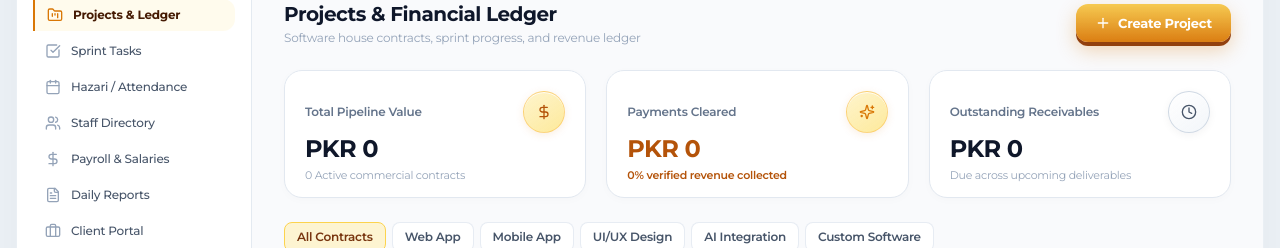
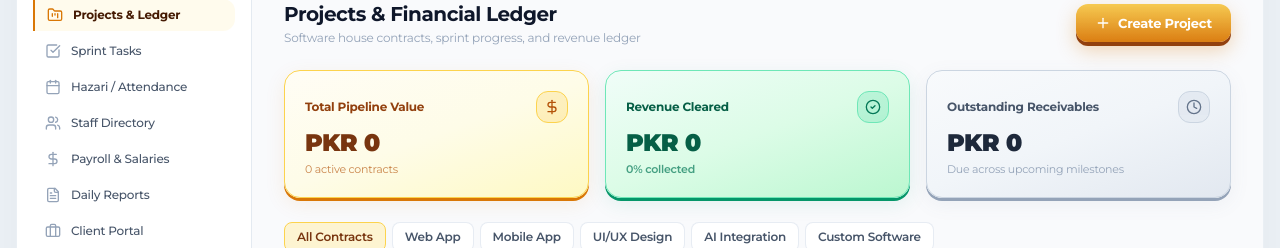
Before and after one commit to Big-Dady-46/Hanzie-Management, a Next.js app: page / in a window 1280 px wide. Both pictures are taken after a click on the button "Projects & Ledger". Shown: the part 140-388 px from the top of the page. Built offline with nearby package versions, Linux system fonts and the light colour scheme; no server answers.

Commit message:
feat: Luxury 2D top KPI boxes & unified Hazari attendance panel

```diff
--- a/components/AttendanceView.tsx
+++ b/components/AttendanceView.tsx
@@ -73,9 +73,11 @@ export default function AttendanceView() {
         </div>
       </div>
 
-      {/* Clean Presence Counters */}
-      <div className="clean-card p-4 flex flex-wrap items-center justify-between gap-4">
-        <div className="flex items-center gap-3">
+      {/* Unified Presence + Tabs Panel */}
+      <div className="clean-card overflow-hidden">
+        {/* Top Row: Status pills + Office shift */}
+        <div className="p-3.5 flex flex-wrap items-center justify-between gap-3 border-b border-slate-100">
+          <div className="flex items-center gap-2 flex-wrap">
             <div className="px-3 py-1.5 rounded-xl flex items-center gap-2 text-xs font-bold text-amber-950 bg-amber-50 border border-amber-300">
               <span className="w-2 h-2 rounded-full bg-amber-500 animate-pulse" />
               <span>{workingCount} Working</span>
@@ -92,15 +94,14 @@ export default function AttendanceView() {
               <span>{offlineCount} Offline</span>
             </div>
           </div>
-
           <span className="text-xs text-slate-500 font-medium">
             Office Shift: <strong className="text-slate-800">09:00 AM - 06:00 PM</strong>
           </span>
         </div>
 
-      {/* Sub Tabs */}
-      <div className="clean-card p-1.5 flex flex-wrap items-center justify-between gap-3">
-        <div className="flex items-center gap-1.5">
+        {/* Bottom Row: Sub Tabs + Department Filter */}
+        <div className="px-2 py-1.5 flex flex-wrap items-center justify-between gap-3">
+          <div className="flex items-center gap-1">
             {[
               { id: 'live_board', label: 'Live Hazari Floor' },
               { id: 'cleaners', label: 'Hygiene & Cleaners' },
@@ -118,7 +119,7 @@ export default function AttendanceView() {
               >
                 <span>{tab.label}</span>
                 {Boolean(tab.badge && tab.badge > 0) && (
-                <span className="bg-amber-600 text-white text-[10px] px-1.5 py-0.2 rounded-full font-bold">
+                  <span className="bg-amber-600 text-white text-[10px] px-1.5 py-0.5 rounded-full font-bold">
                     {tab.badge}
                   </span>
                 )}
@@ -127,7 +128,7 @@ export default function AttendanceView() {
           </div>
 
           {activeSubTab === 'live_board' && (
-          <div className="flex items-center gap-2 pr-2">
+            <div className="flex items-center gap-2 pr-1">
               <span className="text-xs text-slate-400">Department:</span>
               <CustomDropdown
                 value={departmentFilter}
@@ -143,6 +144,7 @@ export default function AttendanceView() {
               />
             </div>
           )}
+        </div>
       </div>
 
       {/* SUB-TAB 1: LIVE HAZARI FLOOR */}
--- a/components/ProjectsView.tsx
+++ b/components/ProjectsView.tsx
@@ -115,55 +115,70 @@ export default function ProjectsView() {
         )}
       </div>
 
-      {/* 2. TOP 3 FINANCIAL KPI CARDS - Minimal, Beautiful, Unified Luxury Style */}
-      <div className="grid grid-cols-1 md:grid-cols-3 gap-5">
-        {/* Box 1: Total Pipeline */}
-        <div className="clean-card p-5 flex flex-col justify-between h-32 hover:border-amber-300 transition-colors">
+      {/* 2. TOP 3 FINANCIAL KPI CARDS - 2D Luxury Style */}
+      <div className="grid grid-cols-1 md:grid-cols-3 gap-4">
+        {/* Box 1: Total Pipeline — Gold */}
+        <div className="rounded-2xl p-5 flex flex-col justify-between h-32 transition-all"
+          style={{
+            background: 'linear-gradient(160deg, #fffdf5 0%, #fefce8 50%, #fef9c3 100%)',
+            border: '1px solid #fcd34d',
+            boxShadow: '0 3px 0 #d97706, 0 6px 20px rgba(217,119,6,0.10)',
+          }}>
           <div className="flex items-center justify-between">
-            <span className="text-xs font-semibold text-slate-500">Total Pipeline Value</span>
-            <div className="icon-badge-gold">
+            <span className="text-xs font-bold text-amber-800">Total Pipeline Value</span>
+            <div className="w-8 h-8 rounded-xl bg-amber-400/20 border border-amber-300 flex items-center justify-center">
               <DollarSign className="w-4 h-4 text-amber-700" />
             </div>
           </div>
           <div>
-            <div className="text-2xl font-bold text-slate-900 tracking-tight">
+            <div className="text-2xl font-black text-amber-900 tracking-tight">
               PKR {totalBudget.toLocaleString()}
             </div>
-            <p className="text-[11px] text-slate-400 mt-0.5">{projects.length} Active commercial contracts</p>
+            <p className="text-[11px] text-amber-700/70 mt-0.5">{projects.length} active contracts</p>
           </div>
         </div>
 
-        {/* Box 2: Payments Cleared */}
-        <div className="clean-card p-5 flex flex-col justify-between h-32 hover:border-amber-300 transition-colors">
+        {/* Box 2: Payments Cleared — Emerald */}
+        <div className="rounded-2xl p-5 flex flex-col justify-between h-32 transition-all"
+          style={{
+            background: 'linear-gradient(160deg, #f0fdf8 0%, #dcfce7 50%, #bbf7d0 100%)',
+            border: '1px solid #6ee7b7',
+            boxShadow: '0 3px 0 #059669, 0 6px 20px rgba(5,150,105,0.10)',
+          }}>
           <div className="flex items-center justify-between">
-            <span className="text-xs font-semibold text-slate-500">Payments Cleared</span>
-            <div className="icon-badge-gold">
-              <Sparkles className="w-4 h-4 text-amber-600" />
+            <span className="text-xs font-bold text-emerald-800">Revenue Cleared</span>
+            <div className="w-8 h-8 rounded-xl bg-emerald-400/20 border border-emerald-300 flex items-center justify-center">
+              <CheckCircle2 className="w-4 h-4 text-emerald-700" />
             </div>
           </div>
           <div>
-            <div className="text-2xl font-bold text-amber-700 tracking-tight">
+            <div className="text-2xl font-black text-emerald-800 tracking-tight">
               PKR {totalPaid.toLocaleString()}
             </div>
-            <p className="text-[11px] text-amber-700 font-semibold mt-0.5">
-              {Math.round((totalPaid / (totalBudget || 1)) * 100)}% verified revenue collected
+            <p className="text-[11px] text-emerald-700/70 font-semibold mt-0.5">
+              {Math.round((totalPaid / (totalBudget || 1)) * 100)}% collected
             </p>
           </div>
         </div>
 
-        {/* Box 3: Outstanding Receivables */}
-        <div className="clean-card p-5 flex flex-col justify-between h-32 hover:border-slate-300 transition-colors">
+        {/* Box 3: Outstanding Receivables — Silver */}
+        <div className="rounded-2xl p-5 flex flex-col justify-between h-32 transition-all"
+          style={{
+            background: 'linear-gradient(160deg, #f8fafc 0%, #f1f5f9 50%, #e2e8f0 100%)',
+            border: '1px solid #cbd5e1',
+            boxShadow: '0 3px 0 #94a3b8, 0 6px 20px rgba(100,116,139,0.08)',
+          }}>
           <div className="flex items-center justify-between">
-            <span className="text-xs font-semibold text-slate-500">Outstanding Receivables</span>
-            <div className="icon-badge-silver">
-              <Clock className="w-4 h-4 text-slate-600" />
+            <span className="text-xs font-bold text-slate-600">Outstanding Receivables</span>
+            <div className="w-8 h-8 rounded-xl bg-slate-200/80 border border-slate-300 flex items-center justify-center">
+              <Clock className="w-4 h-4 text-slate-500" />
             </div>
           </div>
           <div>
-            <div className="text-2xl font-bold text-slate-900 tracking-tight">
+            <div className="text-2xl font-black text-slate-800 tracking-tight">
               PKR {totalBalance.toLocaleString()}
             </div>
-            <p className="text-[11px] text-slate-400 mt-0.5">Due across upcoming deliverables</p>
+            <p className="text-[11px] text-slate-400 mt-0.5">Due across upcoming milestones</p>
           </div>
         </div>
       </div>
```
Lines whose indentation alone changed are shown as unchanged.
